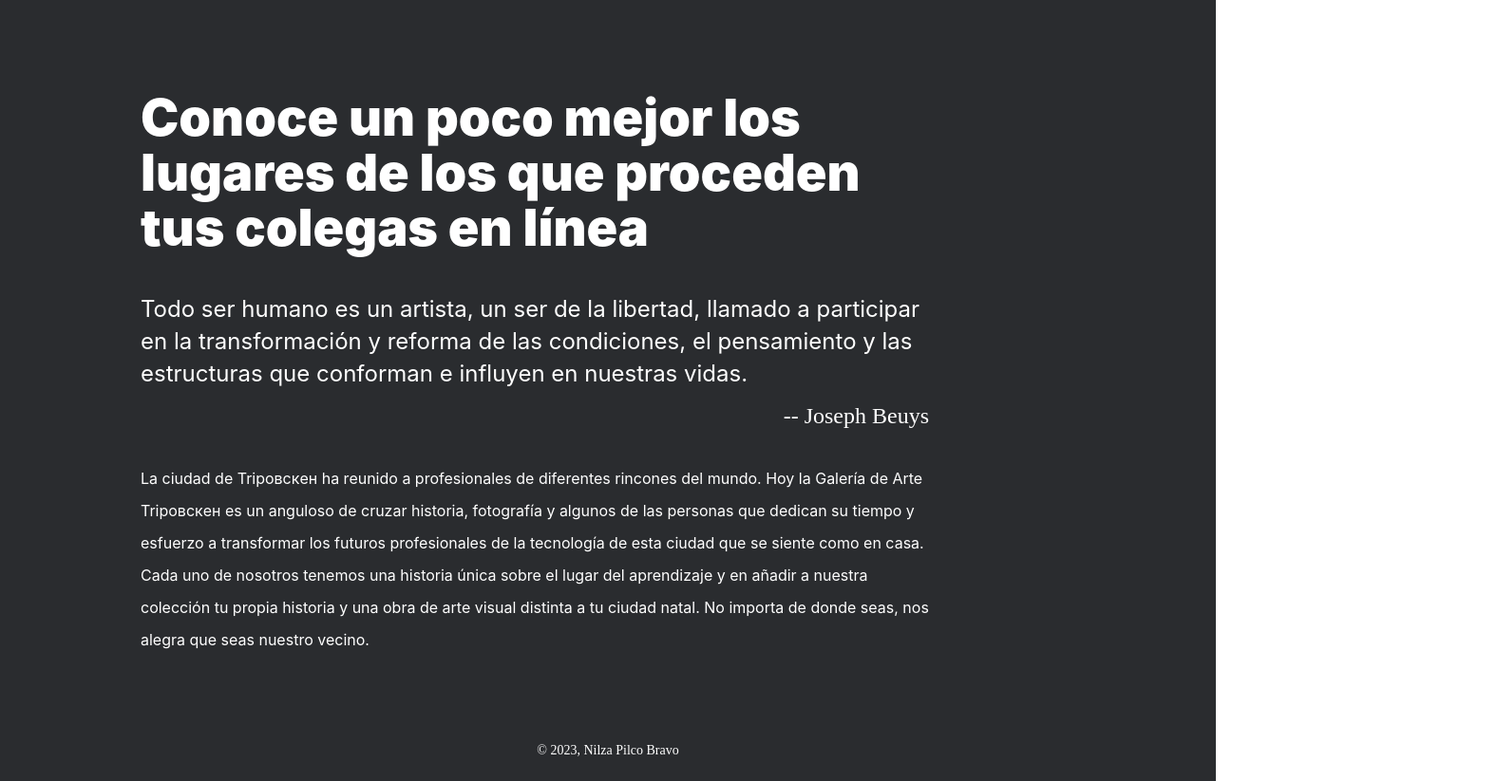
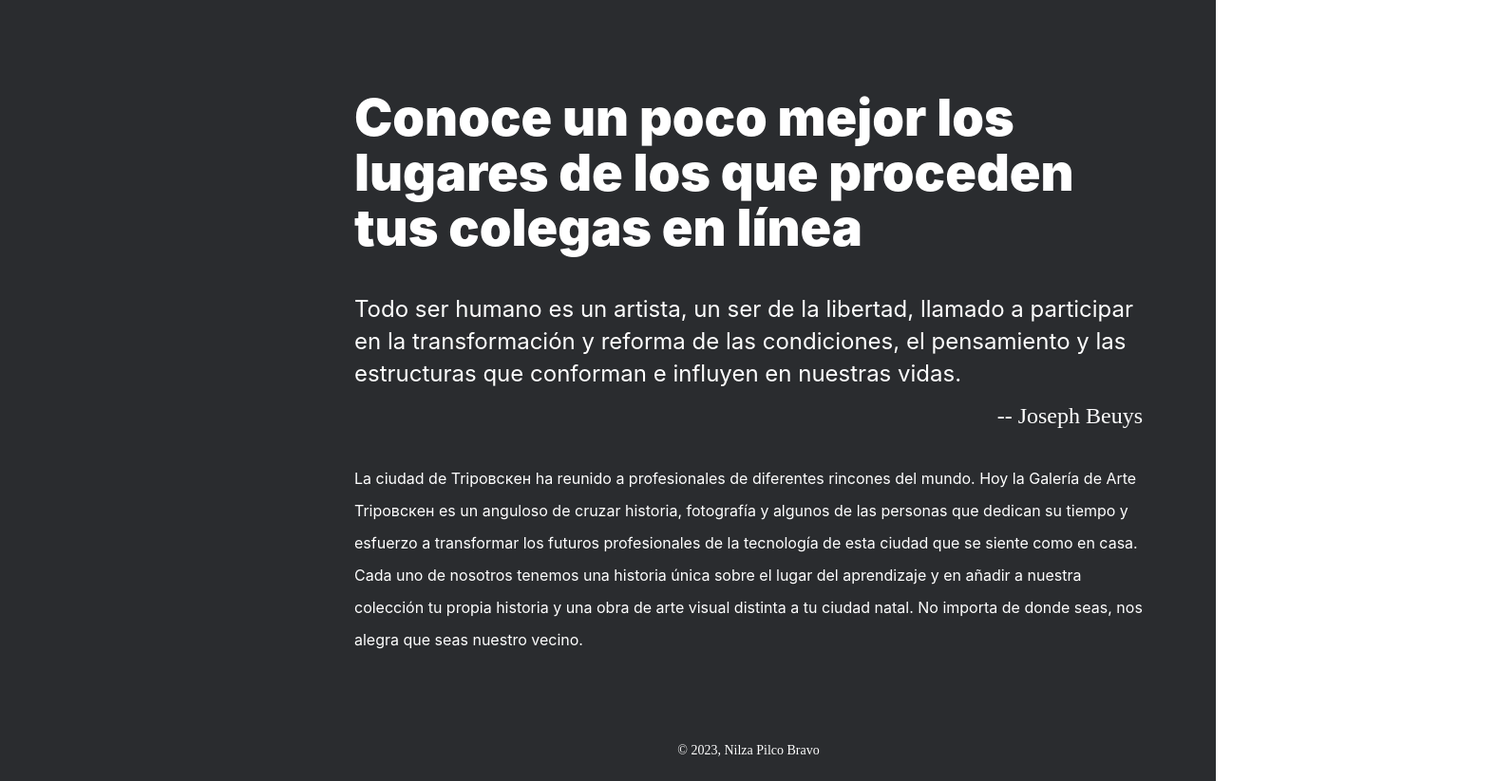
Before and after one commit to Nilza86/web_project_homeland, a plain HTML site: page index.html in a window 1280 px wide. Shown: the part 1179-2002 px from the top of the page at 95% size, 1576 px wide, since content can reach past the window. Drawn offline with Linux system fonts and the light colour scheme; a web font is replaced by a local one.

Commit message:
proyecto 5 encabezado correcciones 0.7

```diff
--- a/blocks/header.css
+++ b/blocks/header.css
@@ -1,4 +1,5 @@
 .header {
+  width: 100%;
   max-width: 1280px;
   display: flex;
   flex-direction: column;
@@ -39,11 +40,13 @@
   width: 984px;
   height: 615px;
   max-width: 100%;
+  margin: 0 auto;
 }
 .header__section {
   max-width: 830px;
   color: #ffffff;
-  margin: 92px auto 92px 0;
+  /*margin: 92px auto 92px 0;*/
+  margin: 92px auto;
 }
 .header__section-title {
   font-family: "Inter";
--- a/blocks/page.css
+++ b/blocks/page.css
@@ -1,6 +1,7 @@
 .page {
   background: #2a2c2f;
+  width: 100%;
   max-width: 1280px;
-  margin: 0 auto;
+  margin: 0;
   padding: 0;
 }
--- a/index.html
+++ b/index.html
@@ -53,7 +53,7 @@
             alegra que seas nuestro vecino.
           </p>
         </div>
-        <div class="header__footer">© 2023, Nilza Pilco Bravo</div>
+        <div class="header__footer">&copy; 2023, Nilza Pilco Bravo</div>
       </header>
       <main class="content"></main>
       <footer class="footer"></footer>
```
Also changed, not shown: 1 other file.
